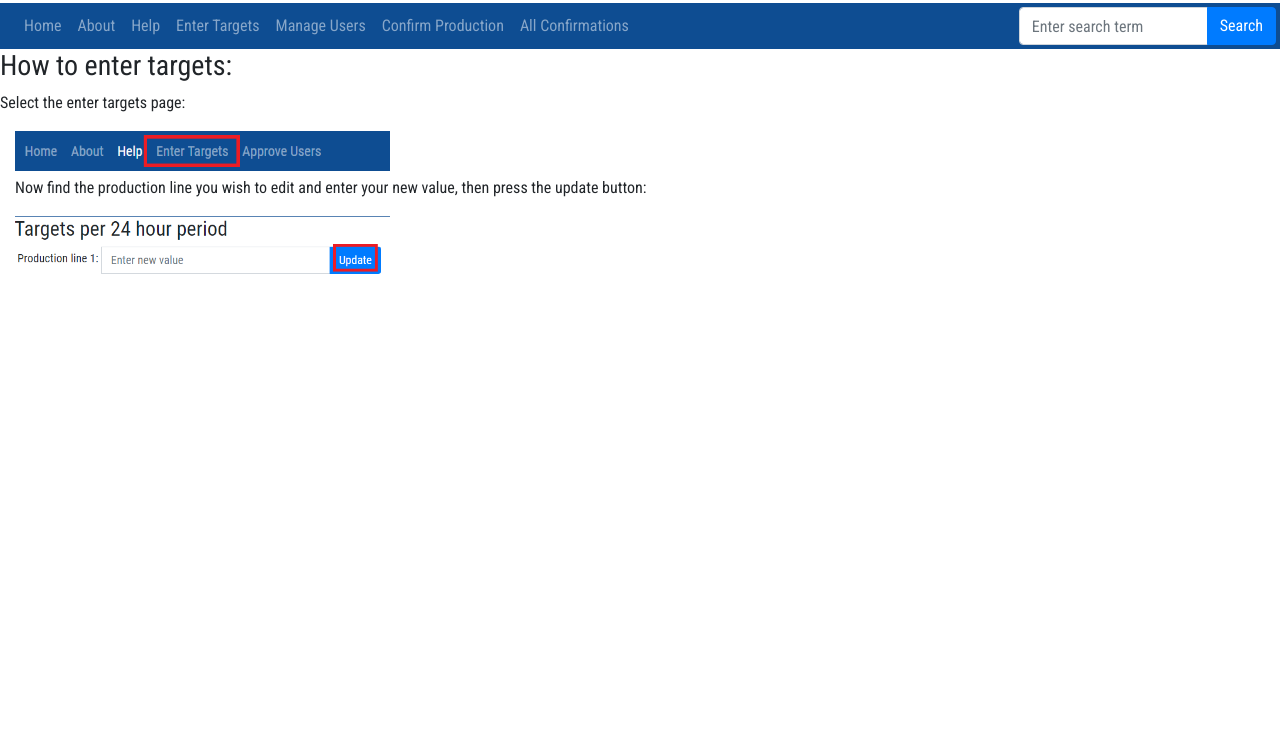
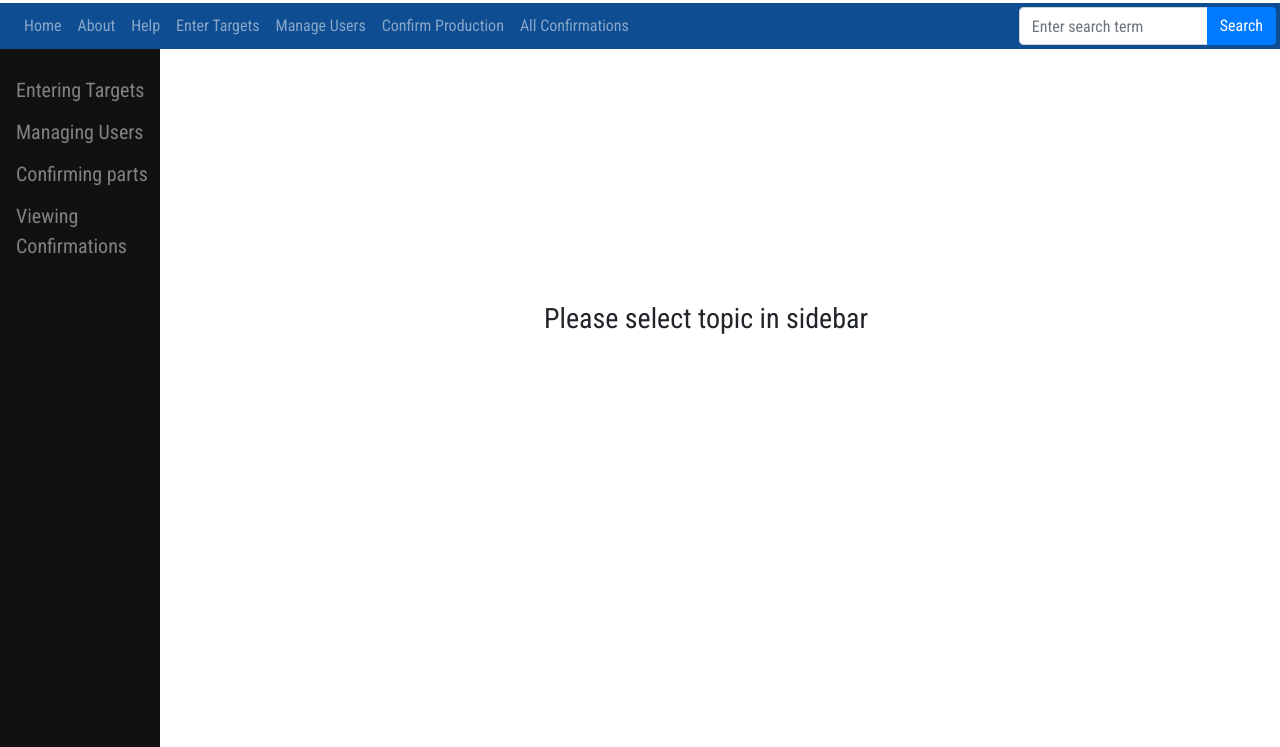
Before and after one commit to twoodward-byte/PRCO304, a website: page help.html in a window 1280 px wide. Shown: the part 53-800 px from the top of the page. Drawn offline with nearby package versions, Linux system fonts and the light colour scheme; files whose address does not match are found by name.

Commit message:
added sidebar to help page

```diff
--- a/help.html
+++ b/help.html
@@ -24,6 +24,44 @@
   <link rel="icon" type="image/png" sizes="32x32" href="icons/favicon-32x32.png">
   <!--My stylesheet-->
   <link rel="stylesheet" href="style.css">
+
+  <style>
+
+.sidenav {
+  height: 100%;
+  width: 160px;
+  position: fixed;
+  z-index: 1;
+  top: 40;
+  left: 0;
+  background-color: #111;
+  overflow-x: hidden;
+  padding-top: 20px;
+}
+
+.sidenav a {
+  padding: 6px 8px 6px 16px;
+  text-decoration: none;
+  font-size: 20px;
+  color: #818181;
+  display: block;
+}
+
+.sidenav a:hover {
+  color: #f1f1f1;
+}
+
+.main {
+  margin-left: 160px; /* Same as the width of the sidenav */
+  font-size: 28px; /* Increased text to enable scrolling */
+  padding: 0px 10px;
+}
+
+@media screen and (max-height: 450px) {
+  .sidenav {padding-top: 15px;}
+  .sidenav a {font-size: 18px;}
+}
+  </style>
 </head>
 
 <body>
@@ -37,18 +75,28 @@
   <div style="clear:both;"></div>
   <div id="navDiv"></div>
   <div id="mainContent" style="display: none;">
-  <h3>How to enter targets:</h3>
-  <p>Select the enter targets page:</p>
-  <div class="container-fluid">
-    <img src="Images/navBarTargets.png" style="max-width: 375px">
-    <p>Now find the production line you wish to edit and enter your new value, then press the update button:</p>
-    <img src="Images/targetsSubmit.PNG" style="max-width: 375px">
-  </div>
+    <div class="sidenav">
+      <a href="#" onclick="loadHelpPage()">Entering Targets</a>
+      <a href="#services">Managing Users</a>
+      <a href="#clients">Confirming parts</a>
+      <a href="#contact">Viewing Confirmations</a>
+    </div>
+    <div id="helpPageContent" class="main"> <!--This is where content will be loaded into-->
+      <h3 style="margin-left: 34%; padding-top: 23%;">Please select topic in sidebar</h3>
+
+    </div>
   <script>
     jQuery(document).ready(function () {
       loadNavbar();
       $('#mainContent').fadeIn(200);
     });
+
+    function loadHelpPage(page){
+      $('#helpPageContent').load("/helpPages/enteringTargets.html");
+      $('#helpPageContent').css("display", "none");
+      $('#helpPageContent').fadeIn(200);
+
+  }
   </script>
   </div>
 </body>
--- a/server.js
+++ b/server.js
@@ -7,13 +7,18 @@ const bodyParser = require('body-parser');
 const cookieParser = require('cookie-parser');
 const app = express();
 app.set('view engine', 'ejs');
+
 app.use(express.static(__dirname + '/libraries/'));
 app.use('/libraries', express.static('libraries'));
+
 app.use(express.static(__dirname + '/icons/'));
 app.use('/icons', express.static('icons'));
+
 app.use(express.static(__dirname + '/Images'));
 app.use('/Images', express.static('Images'));
 
+app.use(express.static(__dirname + '/helpPages'));
+app.use('/helpPages', express.static('helpPages'));
 app.use(bodyParser.urlencoded({ extended: true }));
 app.use(cookieParser());
 
```
Also changed, not shown: approve.html (+1 -1 lines), helpPages/enteringTargets.html (added, +8 -0 lines).
